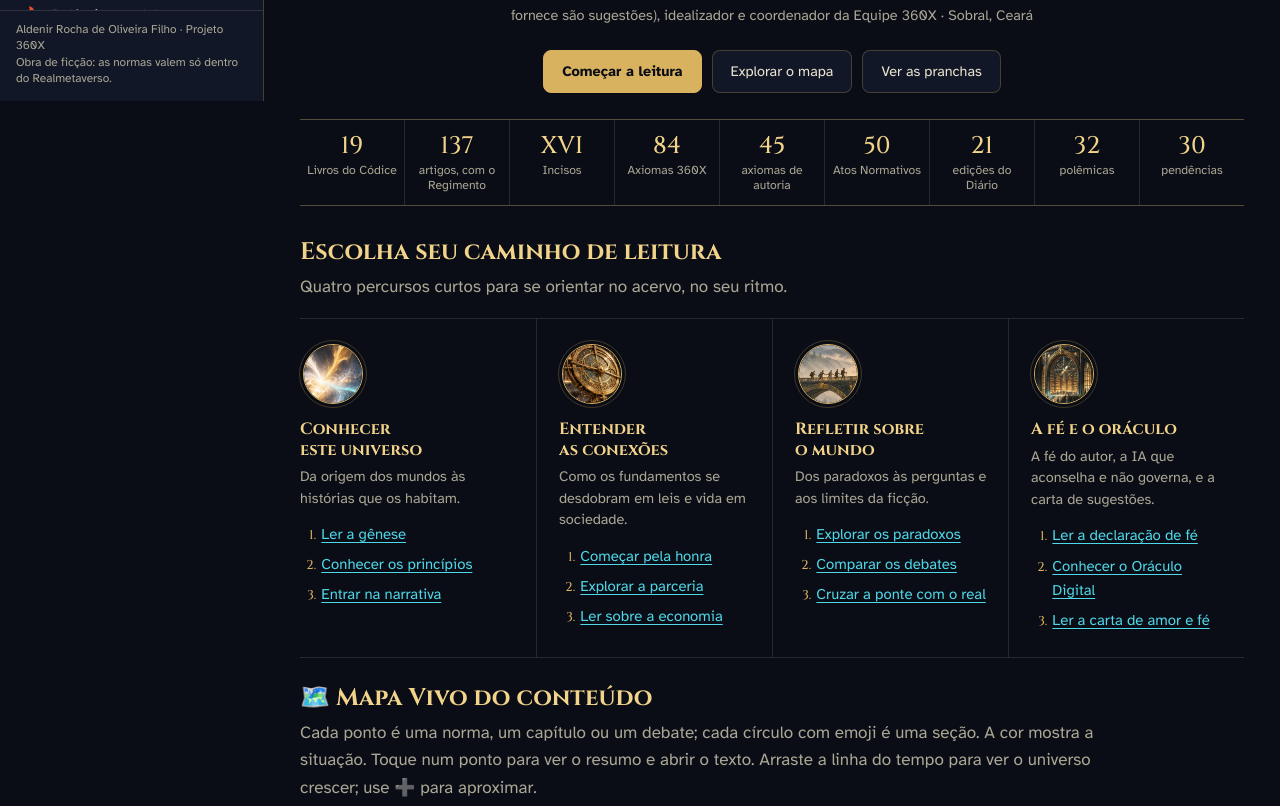
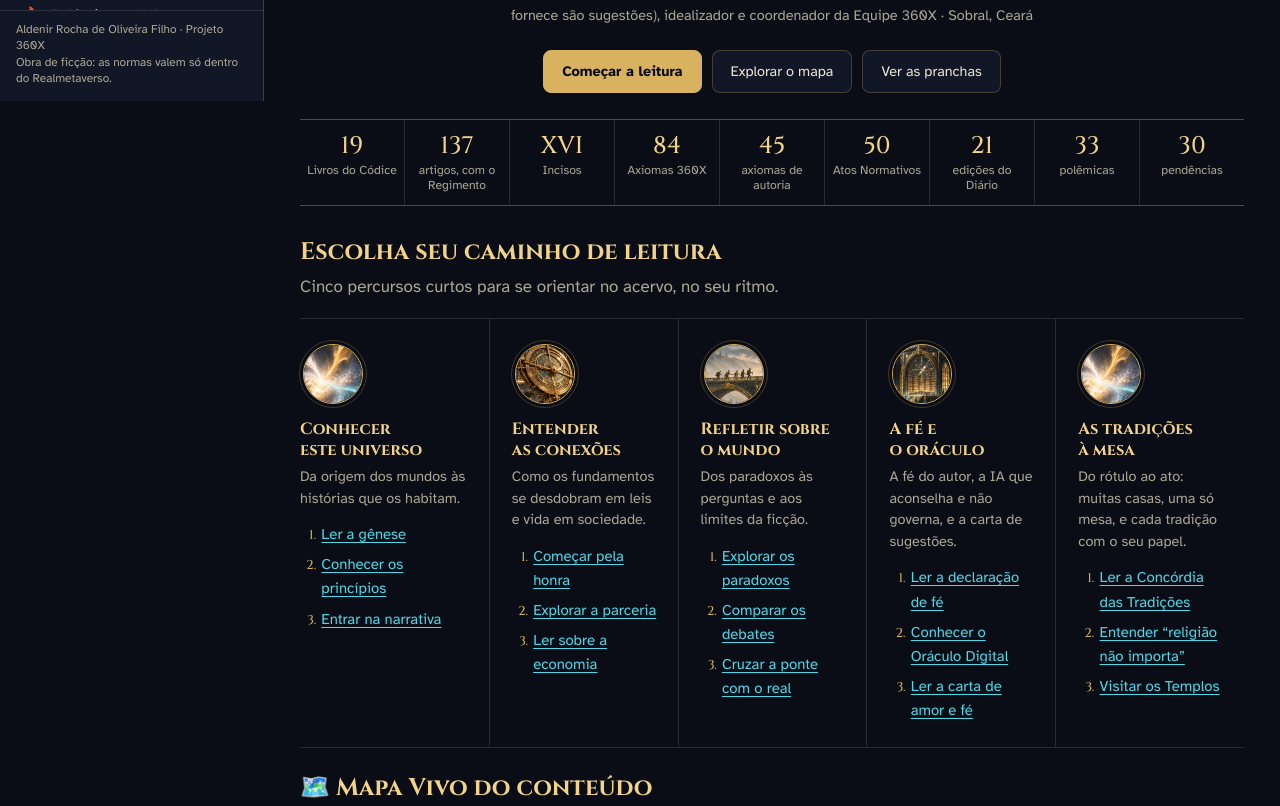
Before and after one commit to aldenirfilho/realmetaverso, a plain HTML site: page codice/index.html in a window 1280 px wide. Shown: the part 699-1505 px from the top of the page. Drawn offline with Linux system fonts and the light colour scheme.

Commit message:
Códice Vivo: polêmica “Religião não importa”, quinto percurso e registro do Compêndio v3.2
Atualiza a pasta codice/ (33 polêmicas, cinco percursos de leitura, Compêndio
Integral v3.2 no Acervo) e a página da edição nº 020, que passa a dizer que o
Compêndio já traz os Atos nº 49 e 50.

Co-Authored-By: Claude Fable 5.2 <noreply@anthropic.com>
Claude-Session: https://claude.ai/code/session_01Ny2MgdLsVotir7XzWCi2tx

```diff
--- a/codice/assets/edicao-ilustrada.css
+++ b/codice/assets/edicao-ilustrada.css
@@ -1,4 +1,4 @@
-/* Realmetaverso · Códice Vivo Ilustrado · folha de estilo da camada visual · versão 2.1 (25/11/2026)
+/* Realmetaverso · Códice Vivo Ilustrado · folha de estilo da camada visual · versão 2.2 (25/11/2026)
    ALDENIR ROCHA DE OLIVEIRA FILHO · PROJETO 360X
 
    Ideia: iluminura de códice. A arte aparece onde um manuscrito a poria: uma prancha de abertura,
@@ -43,11 +43,11 @@
 .rv-resume{margin:16px 0 0;text-align:center;font-size:.92rem;color:var(--tinta2)}
 .rv-resume small{display:block;margin-top:2px;font-size:.78rem}
 
-/* ── percursos de leitura: selo da arte, título e três passos ── */
+/* ── percursos de leitura (cinco): selo da arte, título e três passos ── */
 .rv-percursos{margin:32px 0 0;scroll-margin-top:76px}
 .rv-percursos h2,.rv-gallery h2{font-size:1.5rem;color:var(--ouro2)}
 .rv-lede{margin:6px 0 0;max-width:76ch;color:var(--tinta2)}
-.rv-trails{display:grid;grid-template-columns:repeat(4,minmax(0,1fr));margin:18px 0 0;border-block:1px solid var(--linha2)}
+.rv-trails{display:grid;grid-template-columns:repeat(5,minmax(0,1fr));margin:18px 0 0;border-block:1px solid var(--linha2)}
 .rv-trail{padding:22px 20px 22px 0}
 .rv-trail+.rv-trail{padding-left:22px;border-left:1px solid var(--linha2)}
 .rv-selo{display:block;width:60px;height:60px;margin:3px 0 15px 3px;border-radius:50%;object-fit:cover;border:1px solid var(--ouro);outline:1px solid var(--linha);outline-offset:3px}
--- a/codice/assets/edicao-ilustrada.js
+++ b/codice/assets/edicao-ilustrada.js
@@ -1,4 +1,4 @@
-/* Realmetaverso · Códice Vivo Ilustrado · camada visual opcional · versão 2.1 (25/11/2026)
+/* Realmetaverso · Códice Vivo Ilustrado · camada visual opcional · versão 2.2 (25/11/2026)
    ALDENIR ROCHA DE OLIVEIRA FILHO · PROJETO 360X
 
    O que este arquivo faz: acrescenta ao Códice Vivo a prancha de abertura, os percursos de leitura,
@@ -72,7 +72,9 @@ function entrar(cx,raiz){
     {t:'Refletir sobre o mundo',a:'ponte',d:'Dos paradoxos às perguntas e aos limites da ficção.',
      p:[['paradoxos','par-intro','Explorar os paradoxos'],['polemicas',null,'Comparar os debates'],['ponte',null,'Cruzar a ponte com o real']]},
     {t:'A fé e o oráculo',a:'hero',d:'A fé do autor, a IA que aconselha e não governa, e a carta de sugestões.',
-     p:[['fundamentos','fun-fe','Ler a declaração de fé'],['leis','lei-oraculo','Conhecer o Oráculo Digital'],['manifesto',null,'Ler a carta de amor e fé']]}
+     p:[['fundamentos','fun-fe','Ler a declaração de fé'],['leis','lei-oraculo','Conhecer o Oráculo Digital'],['manifesto',null,'Ler a carta de amor e fé']]},
+    {t:'As tradições à mesa',a:'genese',d:'Do rótulo ao ato: muitas casas, uma só mesa, e cada tradição com o seu papel.',
+     p:[['leis','lei-concordia','Ler a Concórdia das Tradições'],['polemicas','pol-religiao','Entender “religião não importa”'],['sociedade','soc-templos','Visitar os Templos']]}
   ];
   /* Friso de cada seção: [arte, posição vertical do recorte, espelhar]. O espelho só serve para variar
      o ornamento entre seções que usam a mesma arte; as artes não têm texto. */
@@ -147,7 +149,7 @@ function entrar(cx,raiz){
   }
   function percursos(){
     return '<section class="rv-percursos" id="rv-percursos" aria-labelledby="rv-percursos-t"><h2 id="rv-percursos-t">Escolha seu caminho de leitura</h2>'+
-      '<p class="rv-lede">Quatro percursos curtos para se orientar no acervo, no seu ritmo.</p><div class="rv-trails">'+
+      '<p class="rv-lede">Cinco percursos curtos para se orientar no acervo, no seu ritmo.</p><div class="rv-trails">'+
       PERCURSOS.map(t=>'<article class="rv-trail"><img class="rv-selo" src="'+arq(t.a,'selo')+'" alt="" width="192" height="192" decoding="async">'+
         '<div><h3>'+t.t+'</h3><p>'+t.d+'</p><ol>'+t.p.map(p=>'<li>'+lk(p[0],p[1],p[2])+'</li>').join('')+'</ol></div></article>').join('')+
       '</div></section>';
--- a/codice/index.html
+++ b/codice/index.html
@@ -662,7 +662,7 @@ D.leis=[
   P(`A Mesa fica em <a href="https://aldenirfilho.github.io/biblia-sem-jaula-365/blog/" target="_blank" rel="noopener">Mensagens que Importam<\/a>. As 32 vozes das tradições, com o texto de cada uma, estão na <a href="https://aldenirfilho.github.io/realmetaverso/concordia/" target="_blank" rel="noopener">edição completa do Diário nº 020<\/a>.`),
   C('ouro','Vigência: o que este Ato altera, revoga e mantém',`<b>Altera:<\/b> acrescenta a Concórdia das Tradições ao cânone e reconhece o blog Mensagens que Importam como Mesa das Mensagens. <b>Revoga:<\/b> nada. <b>Mantém:<\/b> a <a href="#leis" data-go="leis" data-el="doutrina-xp">Emenda nº 2<\/a> (autocontrole), a <a href="#fundamentos" data-go="fundamentos" data-el="fun-juizo">Doutrina do Juízo<\/a>, o <a href="#leis" data-go="leis" data-el="lei-dia-sagrado">Ato do Dia Sagrado<\/a>, o <a href="#leis" data-go="leis" data-el="conquistas-reservadas">Ato nº 27<\/a> (conquistas reservadas), o <a href="#leis" data-go="leis" data-el="lei-tempo-pena">Ato nº 47<\/a> (a porta de volta), o <a href="#leis" data-go="leis" data-el="lei-oraculo">Ato nº 49<\/a> (Oráculo Digital) e a liberdade espiritual (<a href="#sociedade" data-go="sociedade" data-el="soc-constituicao">C21<\/a>): a inspiração religiosa do mito não impõe crenças. Vigência imediata, dentro da ficção (Ato nº 48, Art. 3º).`),
   C('ciano','De quem é cada parte',`Os Arts. 1º a 6º codificam a fala do autor de 25/11/2026 e a tese do blog, de 07/10/2026. Os Arts. 7º a 10, as linhas de salvaguarda, a escolha das vozes, os papéis e os gestos foram escritos pelo redator e publicados nesta edição; o autor pode ajustar ou retirar qualquer um deles.`),
-  C('ambar','Ponte com o mundo real',`As citações de textos sagrados são reais e trazem a fonte; as tradições citadas não endossam esta obra, e ninguém precisa ter fé, nem mudar de fé, para ler o códice. O redator é uma IA (Claude). Ele erra: os versículos bíblicos seguem a Almeida Revista e Corrigida e foram conferidos um a um; Mishná, Tosefta, Alcorão, hadith e clássicos orientais vêm em tradução livre do sentido. Fora da ficção, limite do corpo se trata com profissional de saúde. Ver <a href="#ponte" data-go="ponte" data-el="pon-ficcao">Ponte com o mundo real<\/a>.`),
+  C('ambar','Ponte com o mundo real',`As citações de textos sagrados são reais e trazem a fonte; as tradições citadas não endossam esta obra, e ninguém precisa ter fé, nem mudar de fé, para ler o códice. O redator é uma IA (Claude). Ele erra: os versículos bíblicos seguem a Almeida Revista e Corrigida e foram conferidos um a um; Mishná, Tosefta, Alcorão, hadith e clássicos orientais vêm em tradução livre do sentido. Fora da ficção, limite do corpo se trata com profissional de saúde. Ver <a href="#ponte" data-go="ponte" data-el="pon-ficcao">Ponte com o mundo real<\/a> e a polêmica <a href="#polemicas" data-go="polemicas" data-el="pol-religiao">“Religião não importa” × respeito às religiões<\/a>.`),
   C('ambar','Em aberto para o autor',`1. Os papéis do Art. 7º ficam como estão, mudam ou saem? 2. As tradições terão assento nos Templos ou nas Casas? Ver <a href="#revisao" data-go="revisao" data-el="rev-pendencias">Pendências<\/a>.`)]},
 ]},
 {g:'Riqueza finita e trabalho',e:'💰',items:[
@@ -747,7 +747,7 @@ D.axNota=C('ambar','Séries que não se confundem',`O catálogo <b>Axiomas 360X<
 
 /* ───────────── DIÁRIO OFICIAL ───────────── */
 D.doIntro=[
- P(`Órgão que publica <b>só o que mudou<\/b> nas leis, incisos e axiomas, sem repetir a obra toda. Autor das leis: Aldenir Rocha de Oliveira Filho, que se define como assessor estratégico: o que ele fornece são sugestões (Ato nº 49, Art. 13). Redação: Claude. O hub oficial fica no Notion (NXS-412). Obra consolidada de base: Edição Claude v1.1; texto único das duas linhagens: Compêndio Integral v3.0.`)
+ P(`Órgão que publica <b>só o que mudou<\/b> nas leis, incisos e axiomas, sem repetir a obra toda. Autor das leis: Aldenir Rocha de Oliveira Filho, que se define como assessor estratégico: o que ele fornece são sugestões (Ato nº 49, Art. 13). Redação: Claude. O hub oficial fica no Notion (NXS-412). Obra consolidada de base: Edição Claude v1.1; texto único: Compêndio Integral v3.2, de 25/11/2026, gerado a partir deste códice.`)
 ];
 const A=(n,t,x,to,st)=>({n,t,x,to,st:st||'c'});
 D.dos=[
@@ -1068,7 +1068,8 @@ D.pol=[
  PO('pol-mascara','🎭','A máscara do pateta e a do bode expiatório','2026-11-12','sv','A segunda máscara usa humor autodepreciativo, o que contraria o Art. 64. A terceira podia ser lida como dever de aceitar culpa alheia.','Nota de coerência registrada. O Art. 96 diz que a terceira máscara é injustiça sofrida, não dever: o desperto recusa a expiação pelo que não fez. Os dois ajustes foram recomendação do redator, e o autor pode revertê-los.',['codice','livro-XVII','Livro XVII']),
  PO('pol-amor','💔','Casar sem sentimento?','2026-11-17','ok','O Art. 101 diz que o bruxo costuma se casar com quem não lhe desperta sentimento. Mas Joaquim e Lia se casam por amor.','Harmonização 16: “costuma” descreve a tendência; Joaquim é a exceção que o Art. 106 torna possível, porque o ciúme enviado pela energia não é prova contra a pessoa amada.',['codice','livro-XVIII','Livro XVIII']),
  PO('pol-saude-mental','☣️','Pandemia, “Mal do Século” e saúde mental','2026-11-17','sv','Na ficção, o adoecimento dos jovens é obra das artes das trevas e a pandemia marca o arrebatamento.','Fora da ficção: são condições médicas tratáveis, a pandemia não foi arrebatamento comprovado e nada aqui substitui cuidado em saúde.',['ponte','pon-ficcao','Ponte com o mundo real']),
- PO('pol-hindu','🕉️','Doutrinas hindus, astrologia e numerologia','2026-11-20','ab','Os Módulos 7 e 8 do Códice da Luz e da Sombra correlacionam a magia branca com doutrinas hindus e propõem as Nove Luzes. Trazem duas minutas de norma.','As minutas do <b>Ato de Integração nº 2<\/b> e do <b>Ato da Harmonia<\/b> não são cânone até decisão do autor. O material já fixa limites: linguagem simbólica, nunca destino; sem previsão de saúde, dinheiro ou amor; sem amarração; níveis em vez de castas.',['revisao','rev-modulos','Módulos 7 e 8'])
+ PO('pol-hindu','🕉️','Doutrinas hindus, astrologia e numerologia','2026-11-20','ab','Os Módulos 7 e 8 do Códice da Luz e da Sombra correlacionam a magia branca com doutrinas hindus e propõem as Nove Luzes. Trazem duas minutas de norma.','As minutas do <b>Ato de Integração nº 2<\/b> e do <b>Ato da Harmonia<\/b> não são cânone até decisão do autor. O material já fixa limites: linguagem simbólica, nunca destino; sem previsão de saúde, dinheiro ou amor; sem amarração; níveis em vez de castas.',['revisao','rev-modulos','Módulos 7 e 8']),
+ PO('pol-religiao','🕊️','“Religião não importa” × respeito às religiões','2026-11-25','sv','O autor diz que “religião não importa” e, no mesmo pedido, quer todas as religiões respeitadas. Lida sozinha, a primeira frase soa como desprezo pela fé. E dar um “papel” a cada tradição pode soar como reduzi-la a um rótulo, ou como misturar todas numa só.','O <a href="#leis" data-go="leis" data-el="lei-concordia">Ato nº 50<\/a> separa as duas coisas. <b>A religião não é a régua:<\/b> o rótulo não soma nem tira honra, e a medida são as atitudes e as ações (Art. 1º). <b>As religiões merecem respeito<\/b>, e também quem não tem religião: nenhuma é dona da verdade e nenhuma é desprezada (Art. 6º). Respeitar não é fundir: as tradições não dizem a mesma coisa sobre Deus, o mundo e o depois, e as diferenças ficam às claras. Papel não é rótulo, e a lista fica aberta; os papéis são redação do redator e aguardam a ratificação do autor (Art. 7º). As citações são reais e trazem a fonte; as tradições citadas não endossam a obra.',['leis','lei-concordia','Lei da Concórdia das Tradições'])
 ];
 
 /* ───────────── REVISÃO E PENDÊNCIAS ───────────── */
@@ -1077,9 +1078,9 @@ D.body.revisao=[
  L(['<b>Lidos na íntegra:<\/b> Compêndio Integral v3.0 (75 páginas), Diário Oficial nº 006, Edição Claude v1.1 (fonte em Markdown, Livros I a VIII) e o hub do Diário Oficial com as edições nº 001 a 016.','<b>Consultados:<\/b> Consolidação Anual 2026, Códices das Plantas, dos Animais e das Rochas, Lei da Escada Social v0.6, Parecer crítico Claude × GPT, Carta Oficial e Ligas, Módulos 7 e 8, Placar XP 360X e o Índice mestre do acervo.','<b>Limite:<\/b> a busca de conversas deste Projeto não retornou resultados. A revisão foi feita pelos registros catalogados no Notion e no Drive. O que existiu só em conversa e nunca foi catalogado pode estar ausente.','<b>Método:<\/b> artigos, incisos, axiomas e contos foram extraídos dos arquivos de origem, sem reescrita. Onde o Diário Oficial alterou um texto, o site mostra a redação vigente e guarda a original.']),
  H('rev-notas','📝','Achados desta revisão','2026-11-21','x','Doze pontos de coerência e conservação encontrados ao consolidar o acervo.'),
  OL([
-  '<b>Compêndio v3.1 pendente.<\/b> O v3.0 ainda traz as redações antigas dos CMB Arts. 22, 88 e 104, dos RT Arts. 1º e 2º, da Lei do Saldo (“perde pontos”) e do Art. 3º do Ato nº 8 (“soma ou subtrai”). Este site já mostra a redação vigente.',
+  '<b>Compêndio v3.1 pendente.<\/b> O v3.0 ainda traz as redações antigas dos CMB Arts. 22, 88 e 104, dos RT Arts. 1º e 2º, da Lei do Saldo (“perde pontos”) e do Art. 3º do Ato nº 8 (“soma ou subtrai”). Este site já mostra a redação vigente. <b>Em 25/11:<\/b> o Compêndio v3.2 passou a ser gerado a partir deste códice e traz a redação vigente.',
   '<b>Atos nº 25 a 47 sem consolidação.<\/b> Os Diários nº 007 a 017 ainda não entraram em nenhum volume. O Livro II tem hoje 84 axiomas em dez eixos; a capa do v3.0 fala em 81.',
-  '<b>“XP negativo”: resolvido em 21/11.<\/b> No Grande Julgamento (16/11), o XP do Arquiteto “ficou negativo”. O autor fechou a questão no Ato nº 47: não existe XP negativo; o máximo é não ganhar. A Errata nº 2 (Diário nº 017) manda ler “deixou de somar XP”; falta aplicar no Compêndio v3.1.',
+  '<b>“XP negativo”: resolvido em 21/11.<\/b> No Grande Julgamento (16/11), o XP do Arquiteto “ficou negativo”. O autor fechou a questão no Ato nº 47: não existe XP negativo; o máximo é não ganhar. A Errata nº 2 (Diário nº 017) manda ler “deixou de somar XP”; falta aplicar no Compêndio v3.1. <b>Em 25/11:<\/b> no Compêndio v3.2, o texto do Grande Julgamento não traz a frase antiga.',
   '<b>Colisão de numeração.<\/b> O Axioma nº 136 (Ato nº 45) pertence ao catálogo do aplicativo, não ao Livro II, que vai até 84. Sugestão: uma sigla própria para o catálogo, como fez o Ato nº 20 com CMB, RT e AMB.',
   '<b>Seis ou sete graus.<\/b> O Ato de Consolidação nº 1 tinha seis graus; o Ato nº 20 fixou sete. Prevalece o mais recente. A Cláusula do Milhão fica no grau 3 (Leis).',
   '<b>Nome do Inciso XI.<\/b> O Ato nº 23 o renomeou para “Da Talha de Ofício”; os textos anteriores trazem “Da talha”.',
@@ -1185,7 +1186,8 @@ D.pend=[
  ['Harmonia','Carta das Cláusulas Pétreas: escolher os princípios que nenhuma lei futura pode contrariar'],
  ['Oráculo Digital','Os oráculos terão Casa, rito de consulta ou cargo no Tribunal (por exemplo, assessor sem voto)?'],
  ['Concórdia das Tradições','Papéis do Art. 7º do Ato nº 50 (o que cada tradição guarda): ratificar, ajustar ou retirar'],
- ['Concórdia das Tradições','As tradições terão assento nos Templos ou nas Casas?']];
+ ['Concórdia das Tradições','As tradições terão assento nos Templos ou nas Casas?'],
+ ['Edição','Gerar o Compêndio v3.2 com os Atos nº 49 e 50','Feito em 25/11: Compêndio Integral v3.2 em PDF, 158 páginas, gerado a partir deste códice']];
 
 /* ───────────── PONTE COM O MUNDO REAL ───────────── */
 D.body.ponte=[
@@ -1258,6 +1260,7 @@ D.acervo=[
  ['2026-11-18','🛡️','Brasão do Mago Solar','Lema Luceo non uro','Claude','Artefato Claude',AR+'DoqW7hGwGnivbP7xYuu6DY'],
  ['2026-11-19','📰','Diário Oficial nº 016','3 páginas; Atos nº 43 a 46','Claude','Chat e iCloud Drive, pasta 19.11',''],
  ['2026-11-21','📕','Compêndio Integral v3.1','156 páginas; texto único após os Atos nº 1 a 48 e as Erratas nº 1 e 2; com o Mapa dos Brasões','Claude','Google Drive, pasta do Compêndio Integral',''],
+ ['2026-11-25','📕','Compêndio Integral v3.2','158 páginas; texto único após os Atos nº 1 a 50 e as Erratas nº 1 e 2; gerado a partir deste códice, com sumário paginado, marcadores e o Manifesto RM-ET-001 em apêndice','Claude','Google Drive, pasta do Compêndio Integral',''],
  ['2026-11-21','📰','Diário Oficial nº 017','Ato nº 47 (Do Tempo da Pena) e Errata nº 2; ainda sem PDF','Claude','Códice Vivo e hub do Notion',N+'4194e3810a828101963ee1dbf33b0f29'],
  ['2026-11-20','⚜️','Placar XP 360X — Geral','Espelho de produção do autor','Claude','Notion',N+'4194e3810a8281c19759ca9f383ef05e'],
  ['2026-11-20','🕉️','Códice · Módulo 7: Magia Branca × Doutrinas Hindus × Realmetaverso','16 páginas; minuta do Ato de Integração nº 2','Claude','Notion',N+'41e4e3810a8281c9a29fde63dabb57f8'],
@@ -1683,7 +1686,7 @@ R.inicio=()=>{
     '<details class="arvore"><summary>🌳 Ver o mapa em lista<\/summary>'+HUBS.map(hb=>'<details><summary>'+hb.e+' '+hb.t+' <span class="src">'+(hb.kids.length||'')+'<\/span><\/summary><ul>'+(hb.kids.length?hb.kids.map(k=>'<li><a href="#'+k.sec+'" data-go="'+k.sec+'" data-el="'+k.id+'">'+k.e+' '+k.t+'<\/a><\/li>').join(''):'<li><a href="#'+hb.id+'" data-go="'+hb.id+'">Abrir '+hb.t+'<\/a><\/li>')+'<\/ul><\/details>').join('')+'<\/details><\/section>';
   h+='<h3 class="bh" id="ini-ler"><span>🧭<\/span><span class="bh-t">Como ler este códice<\/span><\/h3><p class="bp">O Realmetaverso tem duas linhagens: a do <b>Códice da Magia Branca<\/b> (Projeto Magistral) e a do <b>Corpus da Chama<\/b> (Axiomas 360X, Incisos e Diário Oficial). Desde 17/11/2026 elas formam uma obra única. Cada texto carrega um selo.<\/p>'+
     '<div class="selos"><div class="selo"><h4>📜 Cânone do autor<\/h4><p>Texto, lei ou axioma do autor, preservado. Vigente.<\/p><\/div><div class="selo"><h4>🔗 Ratificado<\/h4><p>Proposta do redator que o autor aprovou e o Diário Oficial publicou.<\/p><\/div><div class="selo"><h4>⏳ Pendente<\/h4><p>Proposta editorial ou ponto em aberto. Aguarda decisão.<\/p><\/div><div class="selo"><h4>✒️ Narrativa<\/h4><p>Contos, cenas e expansões. Ilustram; não legislam.<\/p><\/div><div class="selo"><h4>🧭 Nota<\/h4><p>Revisão, salvaguarda ou ponte com o mundo real.<\/p><\/div><\/div>'+
-    tbl(['Sigla','Obra','Numeração'],[['CMB','Códice da Magia Branca','Livros I a XIX · Arts. 1 a 116'],['RT','Regimento do Tribunal Mágico (Livro XV)','Arts. 1 a 21, numeração própria'],['AMB','Axiomas de autoria da Magia Branca','1 a 45 · 296.250 XP'],['PR','Profecia do Bruxo-Mestre e Lei do Julgamento Justo','Versículos I a XII · 7 axiomas do Juízo'],['CCM','Corpus da Chama e da Matéria (Edição Claude v1.1)','Livros I a VIII'],['Inc.','Carta dos Incisos','I a XVI'],['Ax.','Axiomas 360X (Livro II do Corpus)','1 a 84, em dez eixos'],['DO · Ato','Diário Oficial · Atos Normativos','nº 001 a 019 e Edição Extra · Atos nº 1 a 49'],['CA','Constituição Arcana (proposta da edição GPT)','C01 a C24']])+
+    tbl(['Sigla','Obra','Numeração'],[['CMB','Códice da Magia Branca','Livros I a XIX · Arts. 1 a 116'],['RT','Regimento do Tribunal Mágico (Livro XV)','Arts. 1 a 21, numeração própria'],['AMB','Axiomas de autoria da Magia Branca','1 a 45 · 296.250 XP'],['PR','Profecia do Bruxo-Mestre e Lei do Julgamento Justo','Versículos I a XII · 7 axiomas do Juízo'],['CCM','Corpus da Chama e da Matéria (Edição Claude v1.1)','Livros I a VIII'],['Inc.','Carta dos Incisos','I a XVI'],['Ax.','Axiomas 360X (Livro II do Corpus)','1 a 84, em dez eixos'],['DO · Ato','Diário Oficial · Atos Normativos','nº 001 a 020 e Edição Extra · Atos nº 1 a 50'],['CA','Constituição Arcana (proposta da edição GPT)','C01 a C24']])+
     '<div class="bc t-ambar"><h4>Obra de ficção, filosofia e worldbuilding<\/h4><p>Leis, magia, profecias, tribunais e placares valem apenas dentro do Realmetaverso. Fora dele, nada aqui é diagnóstico, conselho financeiro, norma profissional ou lei. Veja a <a href="#ponte" data-go="ponte">Ponte com o mundo real<\/a>.<\/p><\/div>'+
     '<h3 class="bh"><span>📖<\/span><span class="bh-t">As seções<\/span><\/h3><div class="secoes">'+D.sec.slice(1).map(s=>'<a href="#'+s[0]+'" data-go="'+s[0]+'"><span class="t">'+s[1]+' '+s[2]+'<\/span><span class="x">'+s[3]+'<\/span><\/a>').join('')+'<\/div>';
   return h;
```
Also changed, not shown: concordia/index.html (+1 -1 lines).
